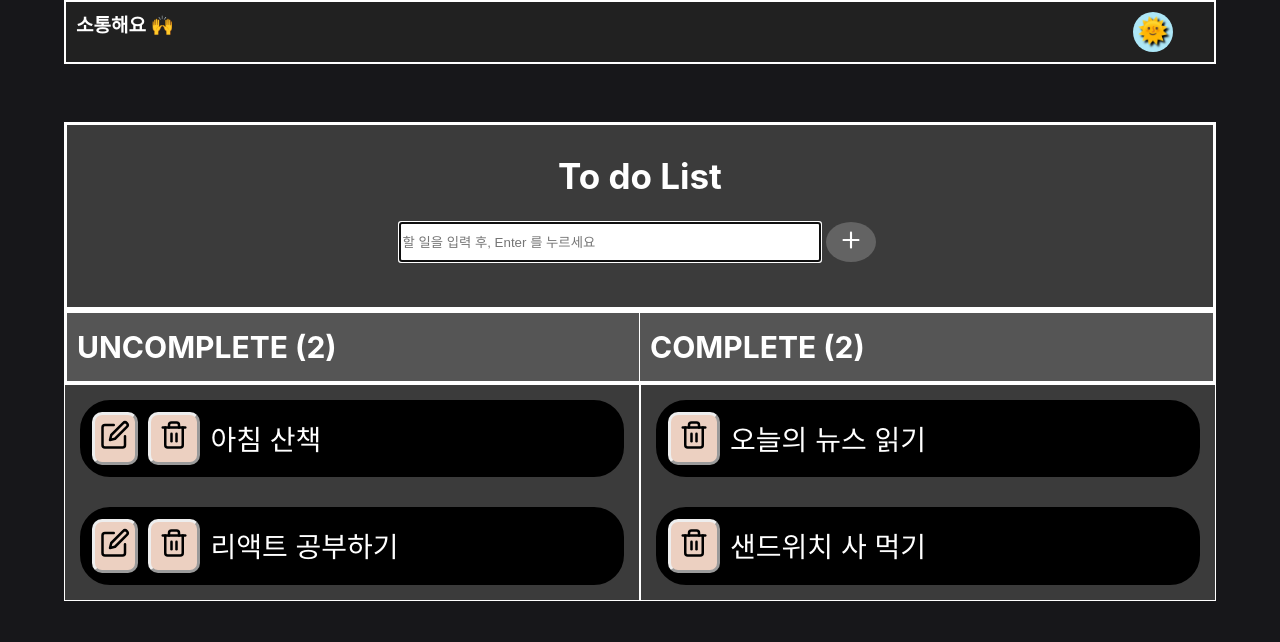
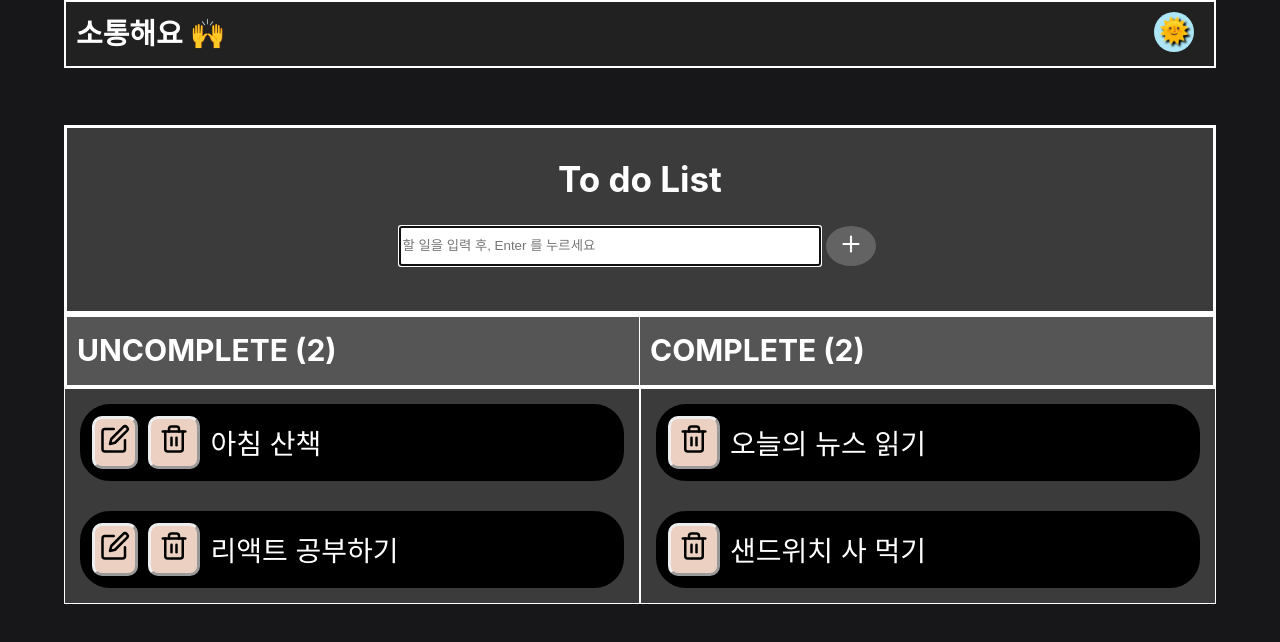
Before and after one commit to GDSC-Daejin/waffle-communicate-fe, a React (Vite) app: page / in a window 1280 px wide. Shown: the top 642 px of the page. Built offline with nearby package versions, Linux system fonts and the light colour scheme.

Commit message:
layout: navbar 오류 정정

```diff
--- a/src/layout/navbar.jsx
+++ b/src/layout/navbar.jsx
@@ -9,13 +9,13 @@ const Header = styled.div`
   border: 2px solid;
   background-color: ${(props)=> props.theme.Headerbg};
   font-weight:${(props)=>props.theme.fontWeight};
+  justify-content:space-between;
 `;
 const Brand = styled.h1`
-  font-size: 19px;
-  left: 2%;
+  font-size: 29px;
 `;
 const Mode_div = styled.div `
-  padding-left : 85%;
+  padding-right:10px;
 `;
 const Mode = styled.button`
   border: 1px #aaaaaa;
```
